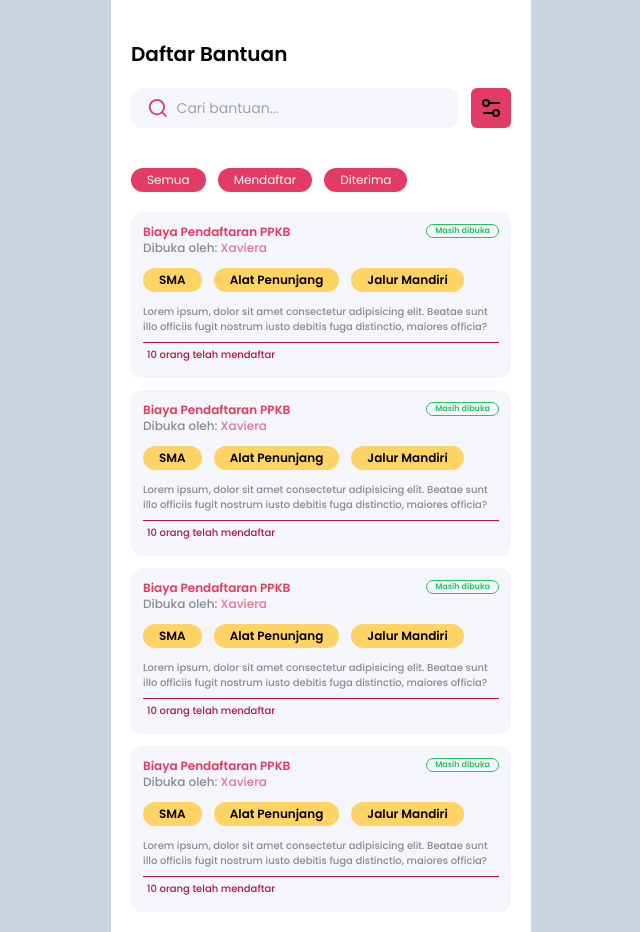
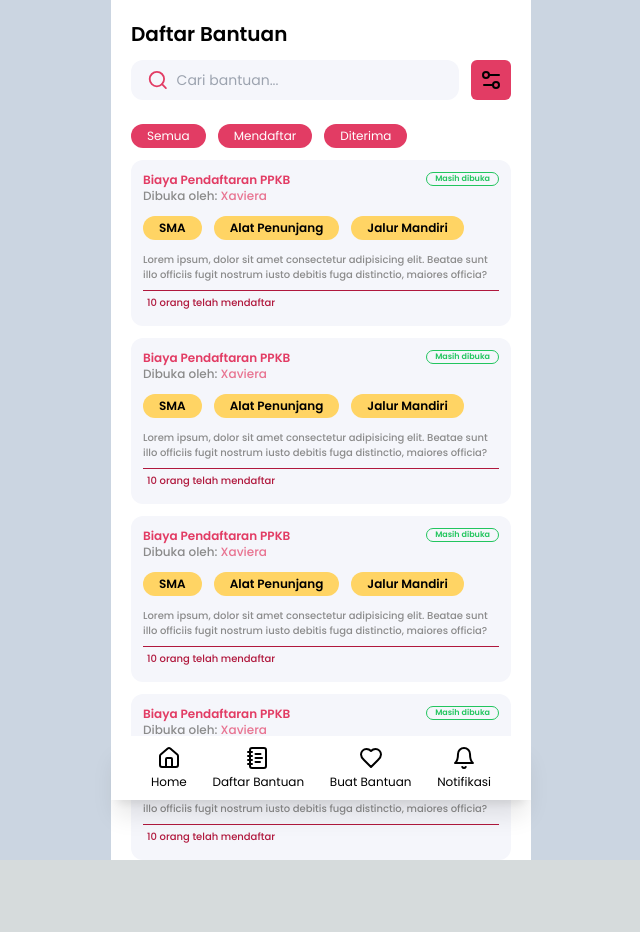
Before and after one commit to BantuDidik/bantudidik-fe, a Next.js app: page /funding in a window 1280 px wide. Shown: the whole page, without its empty margins (319-959 px from the left). After the commit the page ends 860 px from the top, so only its background shows below. Built offline with nearby package versions, Linux system fonts and the light colour scheme.

Commit message:
fix: navbar

```diff
--- a/src/components/navbar.tsx
+++ b/src/components/navbar.tsx
@@ -5,20 +5,20 @@ import { useRouter } from "next/navigation";
 function Navbar() {
     const router = useRouter()
   return (
-    <div className="bg-white shadow-xl flex justify-between p-5 px-10 h-16 items-center fixed bottom-0 w-[420px]">
-        <div className="flex flex-col gap-1 hover:cursor-pointer text-xs items-center" onClick={() => router.push('/home')}>
+    <div className="bg-white shadow-xl flex z-50 justify-between p-5 px-10 h-16 items-center fixed bottom-0 w-[420px]">
+        <div className="flex flex-col text-black gap-1 hover:cursor-pointer text-xs items-center" onClick={() => router.push('/home')}>
             <Home />
             <p className="">Home</p>
         </div>
-        <div className="flex flex-col gap-1 hover:cursor-pointer text-xs items-center" onClick={() => router.push('/funding')}>
+        <div className="flex flex-col text-black gap-1 hover:cursor-pointer text-xs items-center" onClick={() => router.push('/funding')}>
             <NotebookText />
             <p>Daftar Bantuan</p>
         </div>
-        <div className="flex flex-col gap-1 hover:cursor-pointer text-xs items-center" onClick={() => router.push('/funding/create')}>
+        <div className="flex flex-col text-black gap-1 hover:cursor-pointer text-xs items-center" onClick={() => router.push('/funding/create')}>
             <Heart />
             <p>Buat Bantuan</p>
         </div>
-        <div className="flex flex-col gap-1 hover:cursor-pointer text-xs items-center" onClick={() => router.push('/notification')}>
+        <div className="flex flex-col text-black gap-1 hover:cursor-pointer text-xs items-center" onClick={() => router.push('/notification')}>
             <Bell />
             <p>Notifikasi</p>
         </div>
--- a/src/modules/FundingPageModule/index.tsx
+++ b/src/modules/FundingPageModule/index.tsx
@@ -7,6 +7,7 @@ import React, { useState } from "react";
 import { ArrowLeft, Search, LucideSettings2 } from "lucide-react";
 import OfferCard from "@/components/OfferCard";
 import { Chip } from "@/components/chip";
+import Navbar from "@/components/navbar";
 
 function FundingPageModule() {
     const [isFilterOpen, setIsFilterOpen] = useState(false)
@@ -15,7 +16,9 @@ function FundingPageModule() {
         setIsFilterOpen(!isFilterOpen)
     }
   return (
-  <div className="flex flex-col p-5 gap-5">
+  <div className="flex flex-col gap-5">
+    <Navbar />
+    <main className="px-5 flex flex-col gap-3">
         <h1 className="font-semibold text-xl text-black mt-5">Daftar Bantuan</h1>
         <div className="w-full flex gap-3">
             <div className="flex gap-2 px-4 p-2 rounded-xl text-sm w-full bg-gray">
@@ -23,13 +26,13 @@ function FundingPageModule() {
                 <input type="text" placeholder="Cari bantuan..."
                 className="bg-gray w-full outline-none focus:outline-none text-black"/>
             </div>
-        <div className="bg-rose rounded-md p-2" onClick={() => handleToggle()}>
+            <div className="bg-rose hover:cursor-pointer rounded-md p-2" onClick={() => handleToggle()}>
                 <LucideSettings2 />
             </div>
         </div>
         <div className={`bg-gray flex flex-col duration-300 overflow-hidden rounded-md gap-2 ${isFilterOpen && 'p-2'}`}
         style={{
-        height: isFilterOpen ? '180px' : '0px'
+            height: isFilterOpen ? '200px' : '0px'
         }}>
             <h1 className="text-carmine font-medium">Filter</h1>
             <div className="flex gap-2 text-xs">
@@ -85,6 +88,9 @@ function FundingPageModule() {
                     </div>
                 </div>
             </div>
+            <div className="w-full flex justify-end">
+                <Button className="text-[11px] w-1/4 p-1">Apply</Button>
+            </div>
         </div>
         <div className="flex gap-3">
             <Chip className="text-white bg-rose hover:cursor-pointer">Semua</Chip>
@@ -97,6 +103,7 @@ function FundingPageModule() {
             <OfferCard />
             <OfferCard />
         </section>
+    </main>
   </div>
     )
 }
```
Lines whose indentation alone changed are shown as unchanged.
